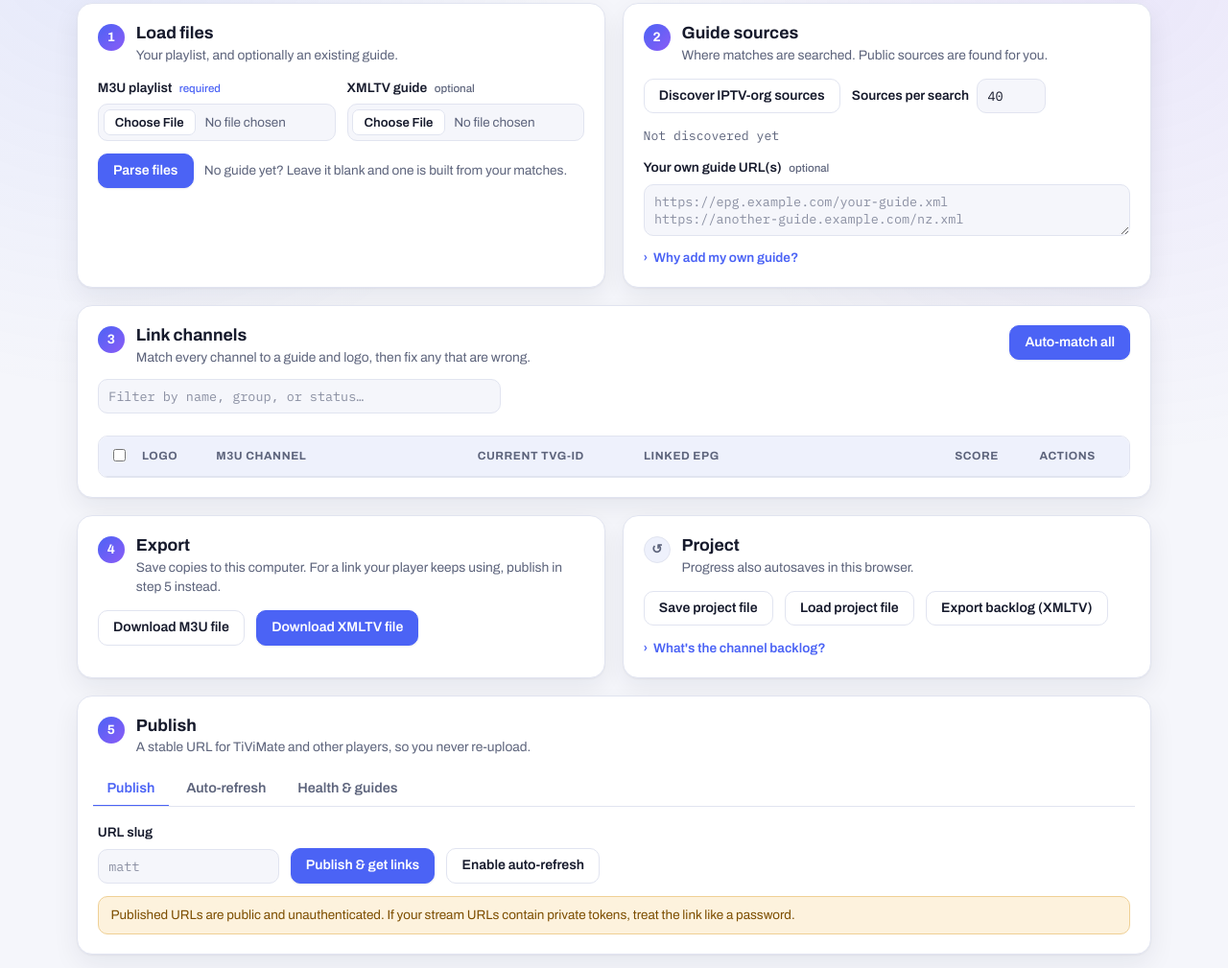
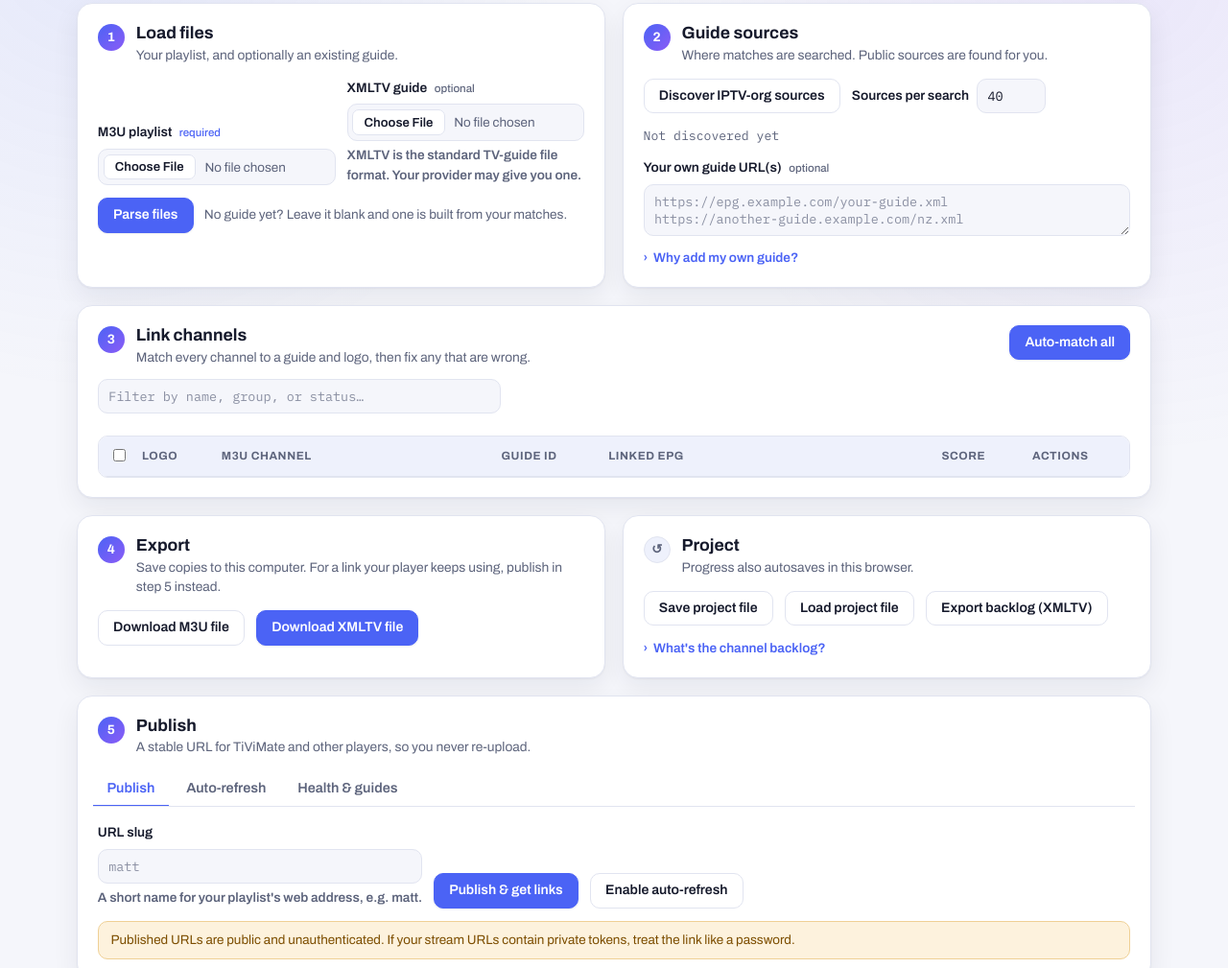
Before and after one commit to theantipopau/iptv_4u, a website: page public/index.html in a window 1280 px wide. Shown: the part 74-1083 px from the top of the page at 96% size. Drawn offline with Linux system fonts and the light colour scheme; no server answers.

Commit message:
Plain-language hints for URL slug, XMLTV guide and the guide ID column
"Current tvg-id" is now "Guide ID" with a tooltip; the slug and XMLTV
fields get one-line hints. Labels only, no behaviour change.

Co-Authored-By: Claude Haiku 5.5 <noreply@anthropic.com>

```diff
--- a/public/index.html
+++ b/public/index.html
@@ -73,6 +73,7 @@
             <label>
               <span>XMLTV guide <em class="opt">optional</em></span>
               <input id="xmlFile" type="file" accept=".xml,.xmltv" />
+              <span class="hint">XMLTV is the standard TV-guide file format. Your provider may give you one.</span>
             </label>
           </div>
           <div class="card-actions">
@@ -142,7 +143,7 @@
                 <th class="col-check"><input type="checkbox" id="selectAllCheckbox" title="Select all visible" /></th>
                 <th>Logo</th>
                 <th data-sort="name" class="sortable">M3U channel</th>
-                <th data-sort="tvgid" class="sortable">Current tvg-id</th>
+                <th data-sort="tvgid" class="sortable" title="The tvg-id your player uses to find this channel's guide">Guide ID</th>
                 <th data-sort="status" class="sortable">Linked EPG</th>
                 <th data-sort="score" class="sortable">Score</th>
                 <th>Actions</th>
@@ -212,6 +213,7 @@
             <label>
               <span>URL slug</span>
               <input id="publishSlug" type="text" placeholder="matt" autocomplete="off" />
+              <span class="hint">A short name for your playlist's web address, e.g. matt.</span>
             </label>
             <button id="publishBtn" class="btn primary">Publish &amp; get links</button>
             <button id="enableAutoRefreshBtn" class="btn" type="button">Enable auto-refresh</button>
```
